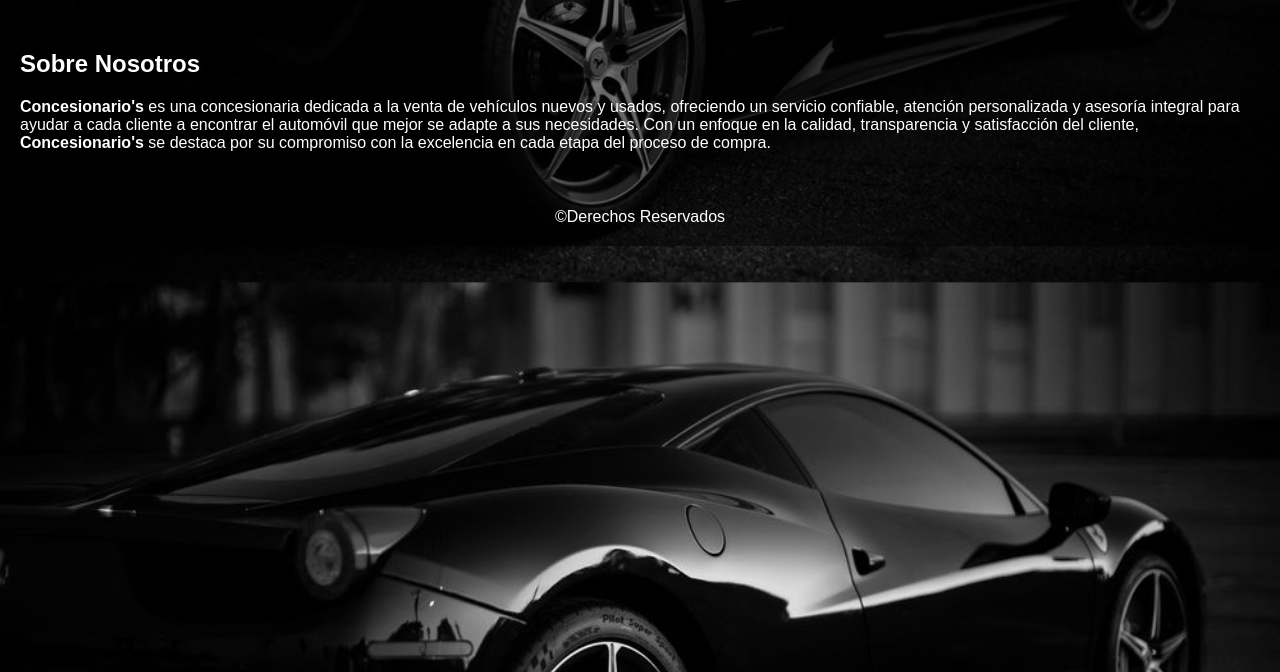
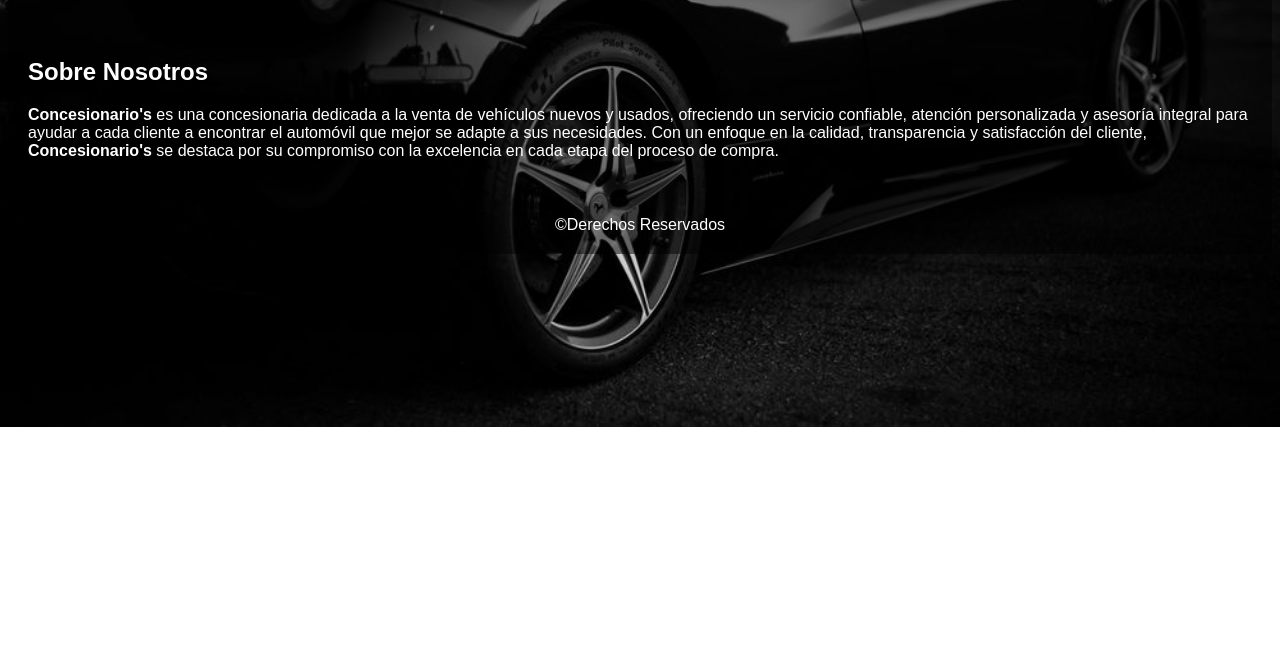
Before and after one commit to Renzo-Bravo/Curso-Back-End, a plain HTML site: page index.html in a window 1280 px wide. Shown: the part 128-800 px from the top of the page. Drawn offline with Linux system fonts and the light colour scheme.

Commit message:
Agregando fondo

```diff
--- a/index.css
+++ b/index.css
@@ -1,20 +1,16 @@
-html, body  {
-    height: 100px;
-    margin: 0;
-    padding: 0;
-}
-
 body {
     background-image: url(fondo.jpg);
+    background-repeat: no-repeat;
     background-size: cover;
     background-position: center;
     font-family: Arial, sans-serif;
     color: white;
 }
 
+
 header, main, footer {
     padding: 20px;
-    background-color: rgb(0, 0, 0, 0.5);
+    background-color: rgba(0, 0, 0, 0.5);
 }
 
 footer {
```
